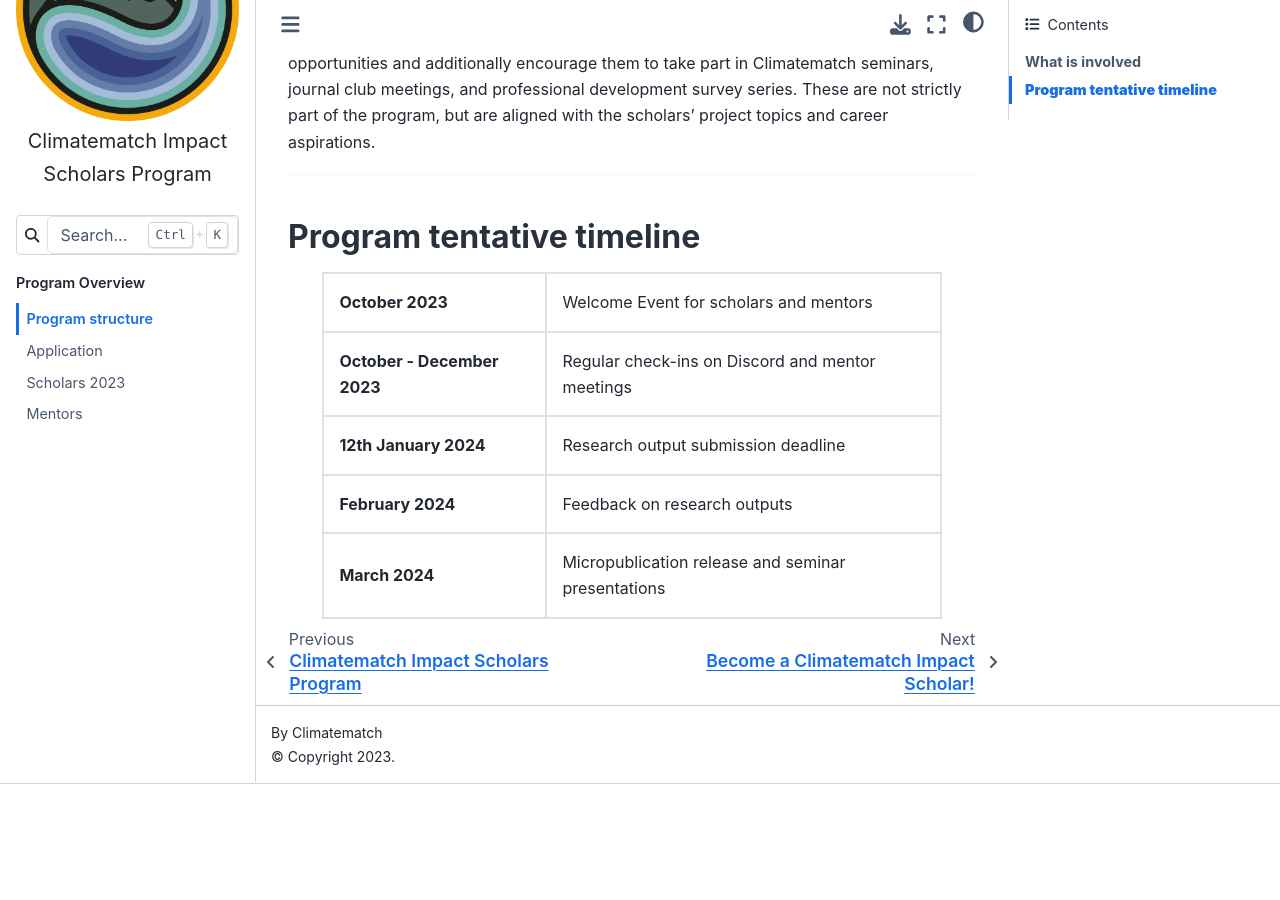
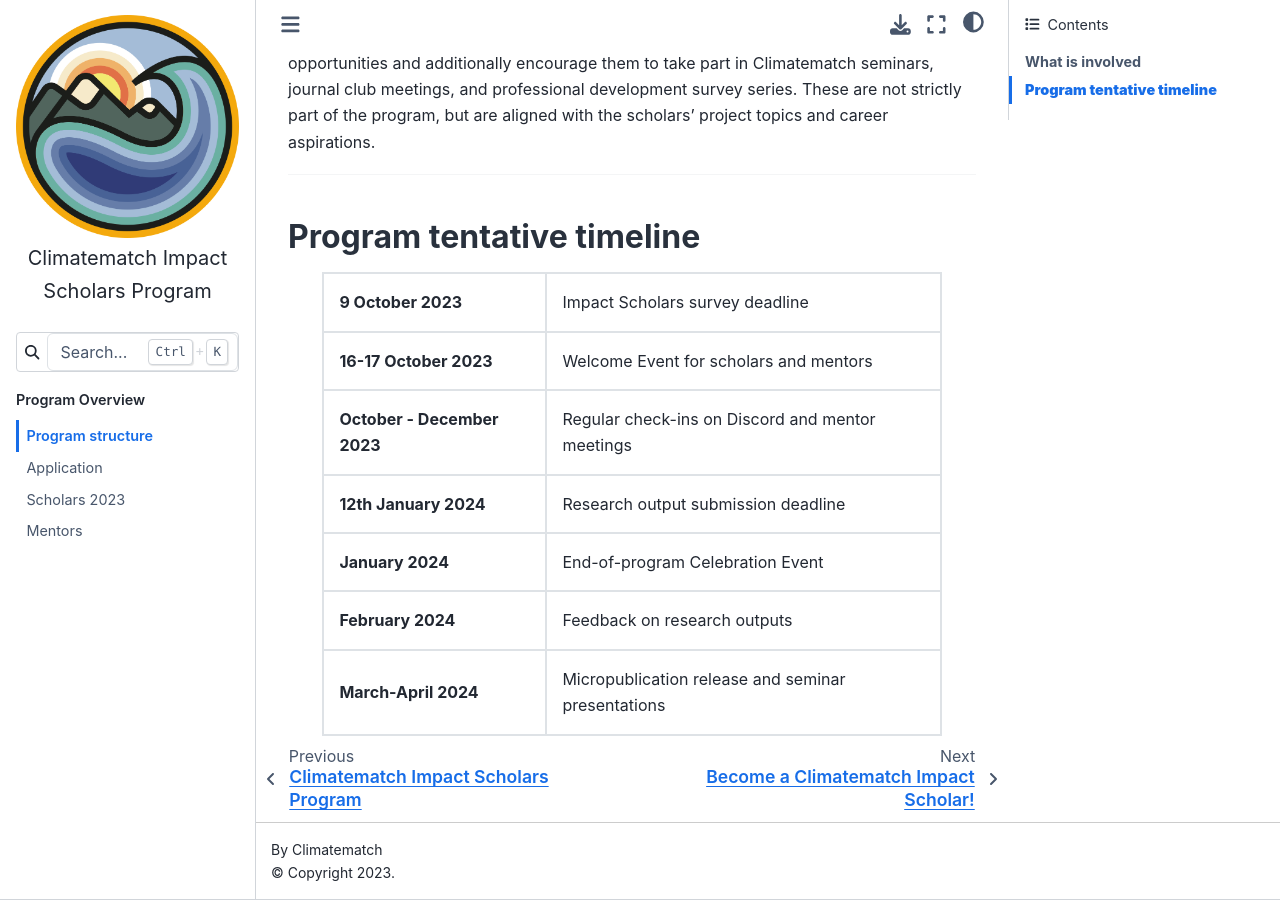
Before and after one commit to neuromatch/impact-scholars, a Jupyter Book: the page built from info/structure.md, in a window 1280 px wide and 900 px high, scrolled down 917 px. Built offline with Jupyter Book 1.0.4 settings and Sphinx 7.4.7 and the Sphinx Book theme 1.1.4, drawn with Linux system fonts in a browser that asks for light colours; before the commit the page ends 1701 px from its top, so only the background shows below that.

Commit message:
updated program tentative timeline

```diff
--- a/info/structure.md
+++ b/info/structure.md
@@ -19,7 +19,11 @@ We are actively working to provide participants with further professional and ac
 ## **Program tentative timeline**
 <table style="width:90%">
 <tr>
-    <td><b>October 2023</b></td>
+    <td><b>9 October 2023</b></td>
+    <td>Impact Scholars survey deadline</td>
+</tr>
+<tr>
+    <td><b>16-17 October 2023</b></td>
     <td>Welcome Event for scholars and mentors</td>
 </tr>
 <tr>
@@ -30,11 +34,15 @@ We are actively working to provide participants with further professional and ac
     <td>Research output submission deadline</td>
 </tr>
 <tr>
+    <td><b>January 2024</b></td>
+    <td>End-of-program Celebration Event</td>
+</tr>
+<tr>
     <td><b>February 2024</b></td>
     <td>Feedback on research outputs</td>
 </tr>
 <tr>
-    <td><b>March 2024</b></td>
+    <td><b>March-April 2024</b></td>
     <td>Micropublication release and seminar presentations</td>
 </tr>
 </table>
```
